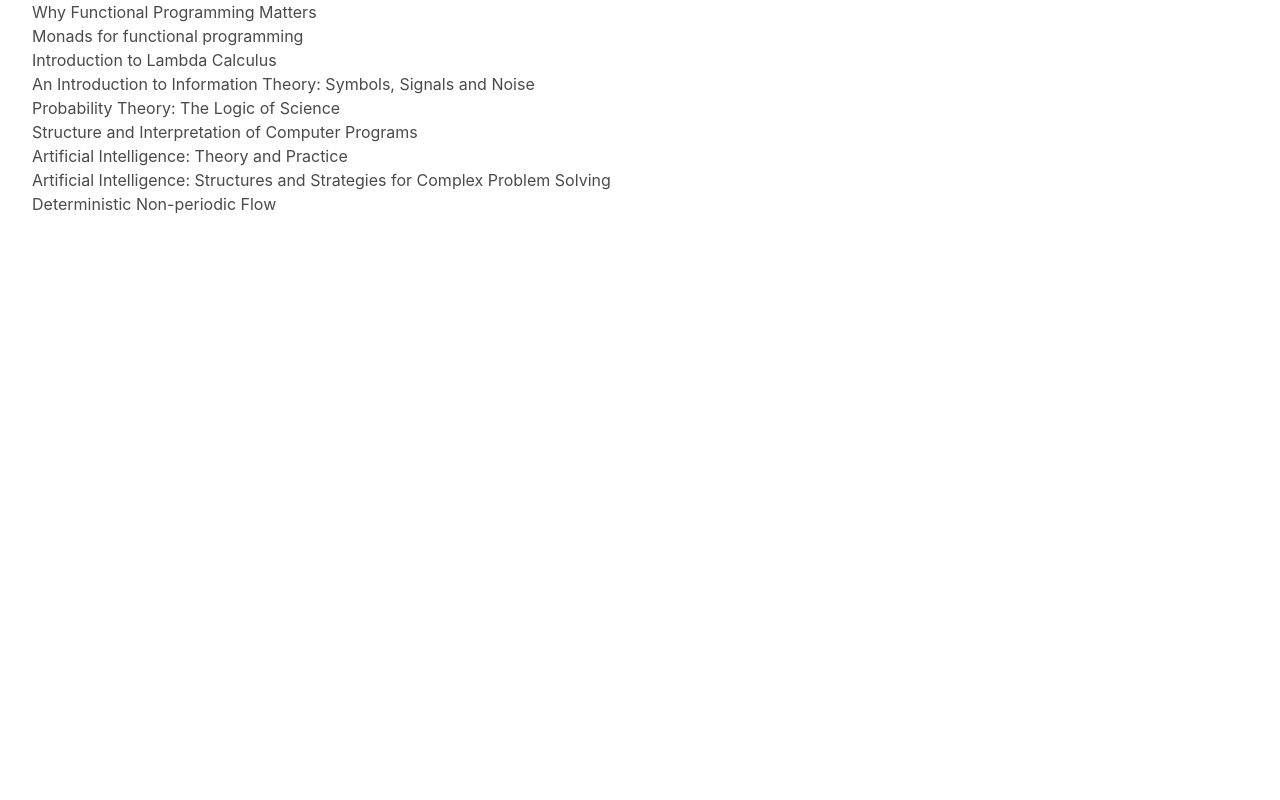
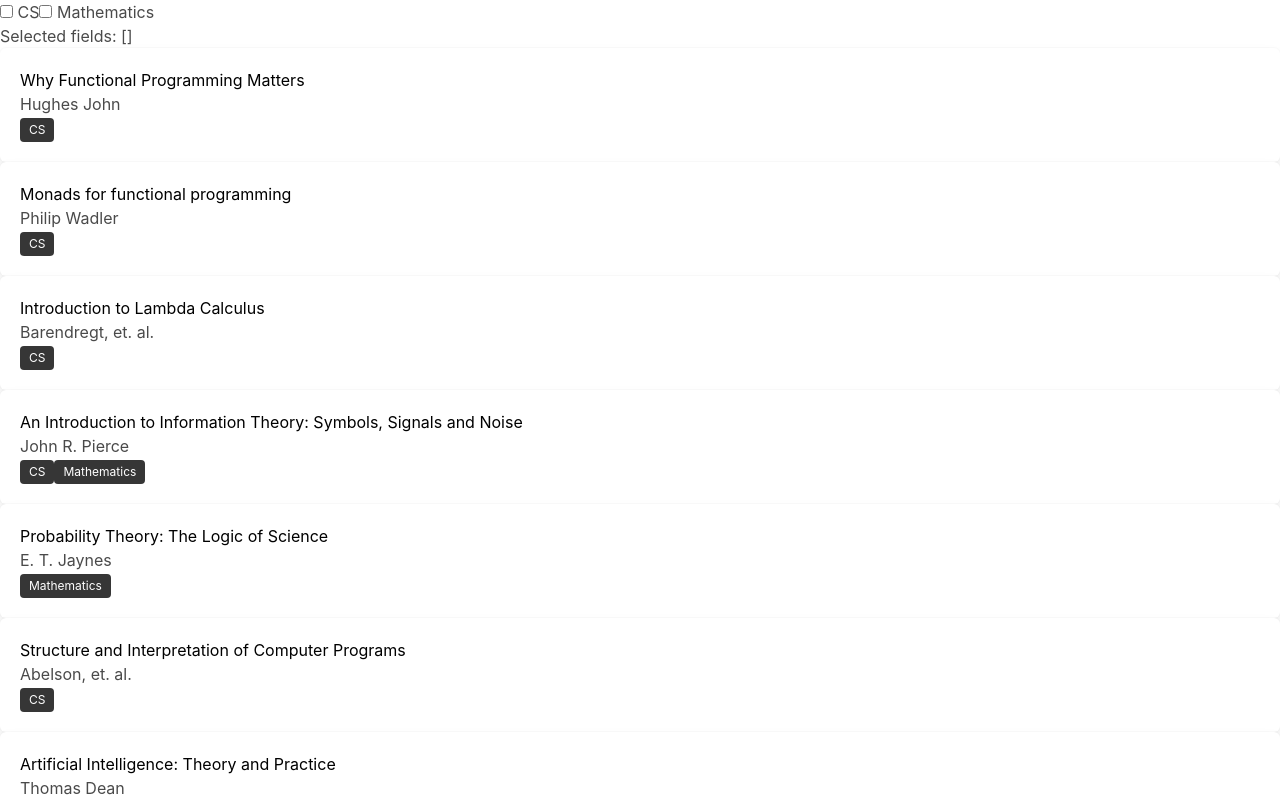
Before and after one commit to davidahmed/personal-homepage, a Vue app: page / in a window 1280 px wide. Shown: the top 800 px of the page. Built offline with nearby package versions, Linux system fonts and the light colour scheme.

Commit message:
Added selection of fields using checkboxes

```diff
--- a/src/components/Book.vue
+++ b/src/components/Book.vue
@@ -1,7 +1,9 @@
 <template>
-  <div class='display-card'>
+  <div class='box'>
     <h2> {{ book.title }} </h2>
-    <span class="tag" v-for="tag in book.tags" :key="tag"> {{ tag }} </span>
+    <p> {{ book.author }} </p>
+    <span class="tag is-dark" v-for="tag in book.field" :key="tag"> {{ tag }} </span>
+
   </div>
 </template>
 
@@ -15,9 +17,14 @@ export default {
 <!-- Add "scoped" attribute to limit CSS to this component only -->
 <style scoped>
 
-h2 {
+.display-card {
   padding-left:2em;
   text-align:left;
+  border: 1px 1px 1px 1px;
+}
+
+h2 {
+  color: black;
 }
 ul {
   list-style-type: none;
--- a/src/components/Library.vue
+++ b/src/components/Library.vue
@@ -1,8 +1,19 @@
 <template>
   <div>
+
+    <div>
+      <label class="checkbox" v-bind:key="field" v-for="field in fields" >
+        <input type="checkbox" v-bind:value="field" v-model="selectedFields">
+        {{ field }}
+      </label>
+      <br>
+      <span> Selected fields: {{ selectedFields }} </span>
+    </div>
+
     <div v-bind:key="item.title" v-for="item in bookList">
       <Book v-bind:book="item" />
     </div>
+
   </div>
 </template>
 
@@ -17,12 +28,14 @@ export default {
   },
 
   props: {
-    name: String
+    name: String,
   },
 
   data() {
     return {
-      bookList: libraryResources
+      bookList: libraryResources,
+      fields: ['CS', 'Mathematics'],
+      selectedFields: [],
       }
   }
 
```
